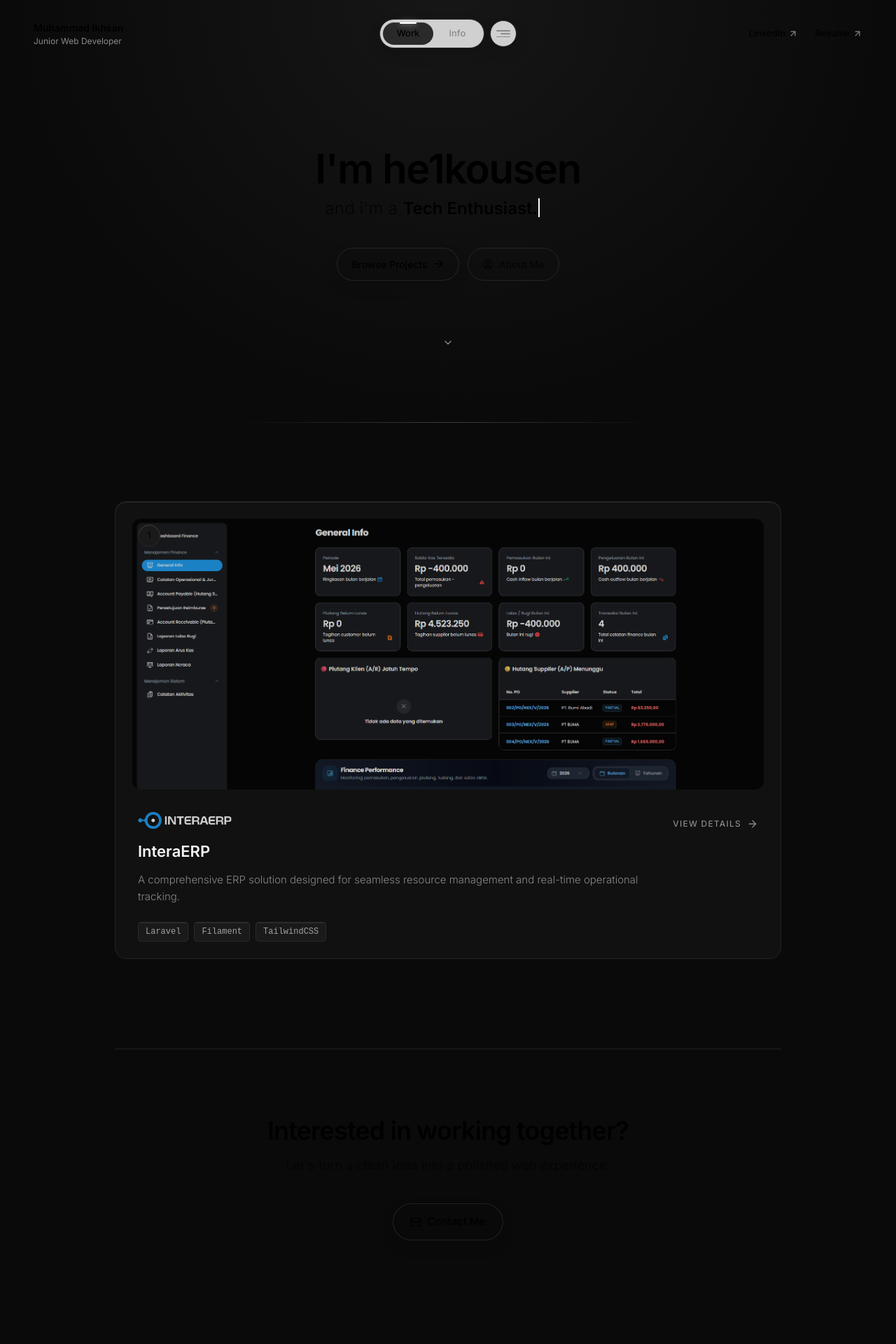
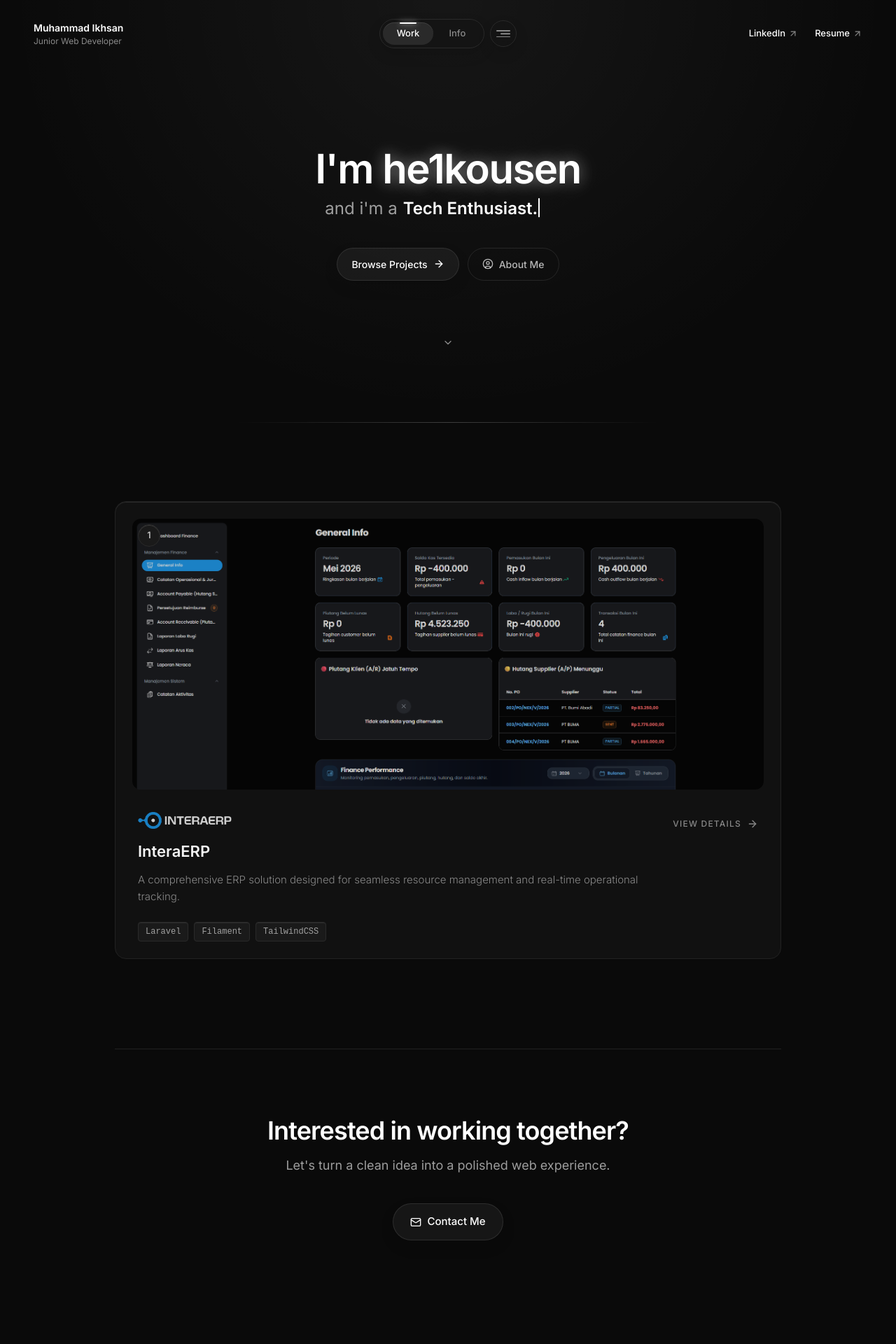
Before and after one commit to he1kousen/portfolio-v2, a React (Vite) app: page / in a window 1280 px wide. Shown: the top 1920 px of the page at 70% size. Built offline with nearby package versions, Linux system fonts and the light colour scheme.

Commit message:
feat: initialize project structure with layout, ui components, and interactive modal and contact sections

```diff
--- a/src/App.tsx
+++ b/src/App.tsx
@@ -30,7 +30,7 @@ function App() {
 
   return (
     <div
-      className="relative min-h-screen overflow-x-clip text-black dark:text-white flex flex-col"
+      className="relative min-h-screen overflow-x-clip text-white flex flex-col"
       style={{ background: '#0A0A0A' }}
     >
       {/* Ambient Top Light */}
--- a/src/components/layout/Footer.tsx
+++ b/src/components/layout/Footer.tsx
@@ -9,7 +9,7 @@ export function Footer() {
         {/* Left: Branding & Copyright */}
         <div className="flex flex-col items-center sm:items-start">
           <span className="text-[14px] font-semibold text-[#F9BD4E]">he1kousen / Ikhsan</span>
-          <span className="mt-1 text-[13px] text-black/50 dark:text-white/50">
+          <span className="mt-1 text-[13px] text-white/50">
             © {new Date().getFullYear()} All rights reserved.
           </span>
         </div>
@@ -22,7 +22,7 @@ export function Footer() {
               href={social.href}
               target={social.href.startsWith('http') ? '_blank' : undefined}
               rel={social.href.startsWith('http') ? 'noreferrer' : undefined}
-              className="group flex items-center gap-1 text-[13px] font-medium text-black/80 dark:text-white/80 transition-colors hover:text-black dark:text-white"
+              className="group flex items-center gap-1 text-[13px] font-medium text-white/80 transition-colors hover:text-white"
             >
               {social.label}
               <ArrowUpRight className="size-3 text-[#F9BD4E] opacity-70 transition-opacity group-hover:opacity-100" />
--- a/src/components/layout/Sidebar.tsx
+++ b/src/components/layout/Sidebar.tsx
@@ -48,10 +48,10 @@ export function Sidebar({ isOpen, onClose }: SidebarProps) {
               transition={{ delay: 0.18, duration: 0.42, ease: smoothEase }}
               className="mt-4 space-y-1"
             >
-              <h2 className="text-sm font-semibold text-black dark:text-white leading-snug">
+              <h2 className="text-sm font-semibold text-white leading-snug">
                 {aboutInfo.name}
               </h2>
-              <p className="text-xs text-black/42 dark:text-white/42 leading-relaxed">
+              <p className="text-xs text-white/42 leading-relaxed">
                 {aboutInfo.location}
               </p>
             </motion.div>
@@ -73,7 +73,7 @@ export function Sidebar({ isOpen, onClose }: SidebarProps) {
                   initial={{ opacity: 0, x: -12 }}
                   animate={{ opacity: 1, x: 0 }}
                   transition={{ delay: 0.28 + i * 0.07, duration: 0.38, ease: smoothEase }}
-                  className="group inline-flex items-center gap-1 text-sm text-black/60 dark:text-white/60 transition-colors duration-200 hover:text-black dark:text-white"
+                  className="group inline-flex items-center gap-1 text-sm text-white/60 transition-colors duration-200 hover:text-white"
                   target={social.href.startsWith('http') ? '_blank' : undefined}
                   rel={social.href.startsWith('http') ? 'noreferrer' : undefined}
                 >
--- a/src/components/layout/TopNav.tsx
+++ b/src/components/layout/TopNav.tsx
@@ -77,14 +77,14 @@ export function TopNav({ activeTab, onTabChange, sidebarOpen, onToggleSidebar }:
         {/* Left — Brand/Name */}
         <div className="flex-1">
           <div className="flex flex-col">
-            <span className="text-[14px] font-semibold text-black dark:text-white">Muhammad Ikhsan</span>
+            <span className="text-[14px] font-semibold text-white">Muhammad Ikhsan</span>
             <span className="text-[12px] font-normal text-[#8A8A8A]">Junior Web Developer</span>
           </div>
         </div>
 
         {/* Center — Tab pill & Hamburger */}
         <div className="flex shrink-0 items-center gap-2">
-          <div className="relative flex items-center rounded-[9999px] border border-[#2A2A2A] bg-white/80 dark:bg-[#141414]/80 p-1 shadow-floating backdrop-blur-md">
+          <div className="relative flex items-center rounded-[9999px] border border-[#2A2A2A] bg-[#141414]/80 p-1 shadow-floating backdrop-blur-md">
             {tabs.map((tab) => (
               <button
                 key={tab.id}
@@ -92,7 +92,7 @@ export function TopNav({ activeTab, onTabChange, sidebarOpen, onToggleSidebar }:
                 onClick={() => onTabChange(tab.id)}
                 className={cn(
                   'relative min-w-[68px] rounded-[9999px] px-5 py-1.5 text-[13px] font-medium transition-colors duration-300 focus-visible:outline focus-visible:outline-2 focus-visible:outline-brand-primary',
-                  activeTab === tab.id ? 'text-black dark:text-white' : 'text-[#8A8A8A] hover:text-black dark:text-white',
+                  activeTab === tab.id ? 'text-white' : 'text-[#8A8A8A] hover:text-white',
                 )}
               >
                 {activeTab === tab.id && (
@@ -118,7 +118,7 @@ export function TopNav({ activeTab, onTabChange, sidebarOpen, onToggleSidebar }:
               'relative flex size-[38px] items-center justify-center rounded-full border shadow-floating backdrop-blur-md transition-all duration-300',
               sidebarOpen
                 ? 'border-brand-primary/40 bg-brand-primary/10 text-brand-primary'
-                : 'border-[#2A2A2A] bg-white/80 dark:bg-[#141414]/80 text-[#8A8A8A] hover:border-[#3D3D3D] hover:text-black dark:text-white',
+                : 'border-[#2A2A2A] bg-[#141414]/80 text-[#8A8A8A] hover:border-[#3D3D3D] hover:text-white',
             )}
           >
             <HamburgerIcon isOpen={sidebarOpen} />
@@ -127,10 +127,10 @@ export function TopNav({ activeTab, onTabChange, sidebarOpen, onToggleSidebar }:
 
         {/* Right — Links */}
         <div className="hidden flex-1 items-center justify-end gap-6 md:flex">
-          <a href="https://linkedin.com/in/he1kousen" target="_blank" rel="noreferrer" className="flex items-center gap-1 text-[13px] font-medium text-black dark:text-white hover:text-[#8A8A8A] transition-colors">
+          <a href="https://linkedin.com/in/he1kousen" target="_blank" rel="noreferrer" className="flex items-center gap-1 text-[13px] font-medium text-white hover:text-[#8A8A8A] transition-colors">
             LinkedIn <ArrowUpRight className="size-3.5 text-[#8A8A8A]" />
           </a>
-          <a href="#" className="flex items-center gap-1 text-[13px] font-medium text-black dark:text-white hover:text-[#8A8A8A] transition-colors">
+          <a href="#" className="flex items-center gap-1 text-[13px] font-medium text-white hover:text-[#8A8A8A] transition-colors">
             Resume <ArrowUpRight className="size-3.5 text-[#8A8A8A]" />
           </a>
         </div>
--- a/src/components/sections/ContactSection.tsx
+++ b/src/components/sections/ContactSection.tsx
@@ -138,16 +138,16 @@ export function ContactSection() {
                 transition={{ duration: 0.6, ease: [0.16, 1, 0.3, 1] }}
                 className="text-center px-4 max-w-2xl mx-auto flex flex-col items-center"
             >
-                <h2 className="text-3xl sm:text-4xl font-semibold mb-4 text-black dark:text-white tracking-tight">
+                <h2 className="text-3xl sm:text-4xl font-semibold mb-4 text-white tracking-tight">
                     Interested in working together?
                 </h2>
-                <p className="text-base sm:text-lg text-black/60 dark:text-white/60 mb-10 max-w-lg">
+                <p className="text-base sm:text-lg text-white/60 mb-10 max-w-lg">
                     {contact.headline}
                 </p>
                 <a
                     ref={targetRef}
                     href={`mailto:${contact.email}`}
-                    className="group relative flex items-center gap-2 rounded-full border border-[rgba(242,242,242,0.1)] bg-black/5 dark:bg-white/5 px-6 py-3.5 text-[15px] font-medium text-black dark:text-white shadow-floating transition-all duration-300 hover:bg-black/5 dark:hover:bg-white/10 hover:shadow-elevated hover:scale-105 active:scale-95"
+                    className="group relative flex items-center gap-2 rounded-full border border-[rgba(242,242,242,0.1)] bg-white/5 px-6 py-3.5 text-[15px] font-medium text-white shadow-floating transition-all duration-300 hover:bg-white/10 hover:shadow-elevated hover:scale-105 active:scale-95"
                 >
                     <Mail className="h-4 w-4" />
                     <span>Contact Me</span>
--- a/src/components/sections/ProjectGallery.tsx
+++ b/src/components/sections/ProjectGallery.tsx
@@ -56,7 +56,7 @@ export function ProjectGallery() {
             className="group relative flex flex-col rounded-2xl border border-[#222222] bg-[#111111] p-4 sm:p-6 shadow-[inset_0_1px_0_0_rgba(255,255,255,0.1)] transition-all duration-300 ease-out hover:-translate-y-1 hover:border-[#F9BD4E] hover:shadow-[inset_0_1px_0_0_rgba(255,255,255,0.15),0_8px_30px_rgba(0,0,0,0.5)] cursor-pointer text-left"
           >
             {/* Number Badge */}
-            <div className="absolute left-8 top-8 z-10 flex size-8 items-center justify-center rounded-full bg-[#1a1a1a] border border-[#2a2a2a] text-[13px] font-medium text-black/80 dark:text-white/80 shadow-[inset_0_1px_0_0_rgba(255,255,255,0.15)] transition-all duration-250 group-hover:bg-[#F9BD4E] group-hover:shadow-[inset_0_1px_0_0_rgba(255,255,255,0.4)] group-hover:text-black group-hover:scale-110">
+            <div className="absolute left-8 top-8 z-10 flex size-8 items-center justify-center rounded-full bg-[#1a1a1a] border border-[#2a2a2a] text-[13px] font-medium text-white/80 shadow-[inset_0_1px_0_0_rgba(255,255,255,0.15)] transition-all duration-250 group-hover:bg-[#F9BD4E] group-hover:shadow-[inset_0_1px_0_0_rgba(255,255,255,0.4)] group-hover:text-black group-hover:scale-110">
               {index + 1}
             </div>
 
@@ -79,7 +79,7 @@ export function ProjectGallery() {
                     {typeof project.companyLogo === 'string' ? (
                       <img src={project.companyLogo} alt={`${project.title} brand`} className="h-full w-auto object-contain object-left opacity-80 transition-opacity group-hover:opacity-100" />
                     ) : (
-                      <div className="h-full w-auto text-black/80 dark:text-white/80 transition-colors group-hover:text-black dark:text-white">
+                      <div className="h-full w-auto text-white/80 transition-colors group-hover:text-white">
                         {project.companyLogo}
                       </div>
                     )}
@@ -95,7 +95,7 @@ export function ProjectGallery() {
                   {project.stack.map((tech) => (
                     <span
                       key={tech}
-                      className="rounded bg-[#1a1a1a] border border-[#2a2a2a] px-2.5 py-1 text-[12px] font-mono text-[#a0a0a0] shadow-[inset_0_1px_0_0_rgba(255,255,255,0.08)] transition-colors group-hover:text-black/80 dark:text-white/80"
+                      className="rounded bg-[#1a1a1a] border border-[#2a2a2a] px-2.5 py-1 text-[12px] font-mono text-[#a0a0a0] shadow-[inset_0_1px_0_0_rgba(255,255,255,0.08)] transition-colors group-hover:text-white/80"
                     >
                       {tech}
                     </span>
--- a/src/components/sections/SectionHeader.tsx
+++ b/src/components/sections/SectionHeader.tsx
@@ -7,11 +7,11 @@ type SectionHeaderProps = {
 export function SectionHeader({ eyebrow, title, description }: SectionHeaderProps) {
   return (
     <div className="mb-10 max-w-2xl">
-      <p className="mb-3 text-[15px] font-medium leading-[1.1] text-black/60 dark:text-white/60">
+      <p className="mb-3 text-[15px] font-medium leading-[1.1] text-white/60">
         {eyebrow}
       </p>
-      <h2 className="text-[42px] font-semibold leading-[1.1] tracking-tight text-black dark:text-white sm:text-[58px]">{title}</h2>
-      {description ? <p className="mt-4 text-base leading-7 text-black/60 dark:text-white/60">{description}</p> : null}
+      <h2 className="text-[42px] font-semibold leading-[1.1] tracking-tight text-white sm:text-[58px]">{title}</h2>
+      {description ? <p className="mt-4 text-base leading-7 text-white/60">{description}</p> : null}
     </div>
   )
 }
--- a/src/components/sections/WorkHero.tsx
+++ b/src/components/sections/WorkHero.tsx
@@ -99,10 +99,10 @@ export function WorkHero({ onNavigateInfo }: { onNavigateInfo: () => void }) {
       {/* ── Line 1: Name ─────────────────────────────────── */}
       <motion.h1
         variants={itemVariants}
-        className="relative mb-3 text-4xl font-semibold tracking-tight text-black dark:text-white sm:text-5xl md:text-[58px] md:leading-[1]"
+        className="relative mb-3 text-4xl font-semibold tracking-tight text-white sm:text-5xl md:text-[58px] md:leading-[1]"
       >
         I'm{' '}
-        <span className="text-black dark:text-white dark:text-glow-white">
+        <span className="text-white text-glow-white">
           he1kousen
         </span>
       </motion.h1>
@@ -110,11 +110,11 @@ export function WorkHero({ onNavigateInfo }: { onNavigateInfo: () => void }) {
       {/* ── Line 2: Typewriter role ──────────────────────── */}
       <motion.p
         variants={itemVariants}
-        className="relative mb-10 flex flex-wrap items-center justify-center gap-x-2 text-lg text-black/60 dark:text-white/60 sm:text-xl md:text-2xl"
+        className="relative mb-10 flex flex-wrap items-center justify-center gap-x-2 text-lg text-white/60 sm:text-xl md:text-2xl"
       >
         <span>and i'm a</span>
         <span className="relative inline-flex min-w-[180px] justify-start sm:min-w-[240px]">
-          <span className="font-semibold text-black dark:text-white">
+          <span className="font-semibold text-white">
             {typed}
           </span>
           {/* Blinking cursor */}
@@ -127,7 +127,7 @@ export function WorkHero({ onNavigateInfo }: { onNavigateInfo: () => void }) {
         {/* Primary CTA */}
         <button
           onClick={handleScrollToProjects}
-          className="group flex items-center gap-2 rounded-full border border-[rgba(242,242,242,0.1)] bg-black/5 dark:bg-white/5 px-5 py-3 text-[14px] font-medium text-black dark:text-white shadow-floating transition-all duration-300 hover:bg-black/5 dark:hover:bg-white/10 hover:shadow-elevated"
+          className="group flex items-center gap-2 rounded-full border border-[rgba(242,242,242,0.1)] bg-white/5 px-5 py-3 text-[14px] font-medium text-white shadow-floating transition-all duration-300 hover:bg-white/10 hover:shadow-elevated"
         >
           Browse Projects
           <ArrowRight className="size-4 transition-transform duration-300 group-hover:translate-x-0.5" />
@@ -136,7 +136,7 @@ export function WorkHero({ onNavigateInfo }: { onNavigateInfo: () => void }) {
         {/* Secondary CTA */}
         <button
           onClick={onNavigateInfo}
-          className="flex items-center gap-2 rounded-full border border-[rgba(242,242,242,0.1)] bg-transparent px-5 py-3 text-[14px] font-medium text-black/70 dark:text-white/70 transition-all duration-300 hover:bg-black/5 dark:hover:bg-black/5 dark:bg-white/5 hover:text-black dark:text-white"
+          className="flex items-center gap-2 rounded-full border border-[rgba(242,242,242,0.1)] bg-transparent px-5 py-3 text-[14px] font-medium text-white/70 transition-all duration-300 hover:bg-white/5 hover:text-white"
         >
           <UserCircle className="size-4" />
           About Me
--- a/src/components/ui/Badge.tsx
+++ b/src/components/ui/Badge.tsx
@@ -9,7 +9,7 @@ export function Badge({ children, className, ...props }: BadgeProps) {
   return (
     <span
       className={cn(
-        'inline-flex items-center rounded-[12px] border border-[#3D3D3D] bg-gray-100 dark:bg-bg-secondary px-3 py-1.5 text-xs font-medium text-black/80 dark:text-white/80',
+        'inline-flex items-center rounded-[12px] border border-[#3D3D3D] bg-bg-secondary px-3 py-1.5 text-xs font-medium text-white/80',
         className,
       )}
       {...props}
```
Also changed, not shown: src/components/sections/ProjectDetailModal.tsx (+6 -6 lines), src/pages/InfoPage.tsx (+20 -20 lines).
